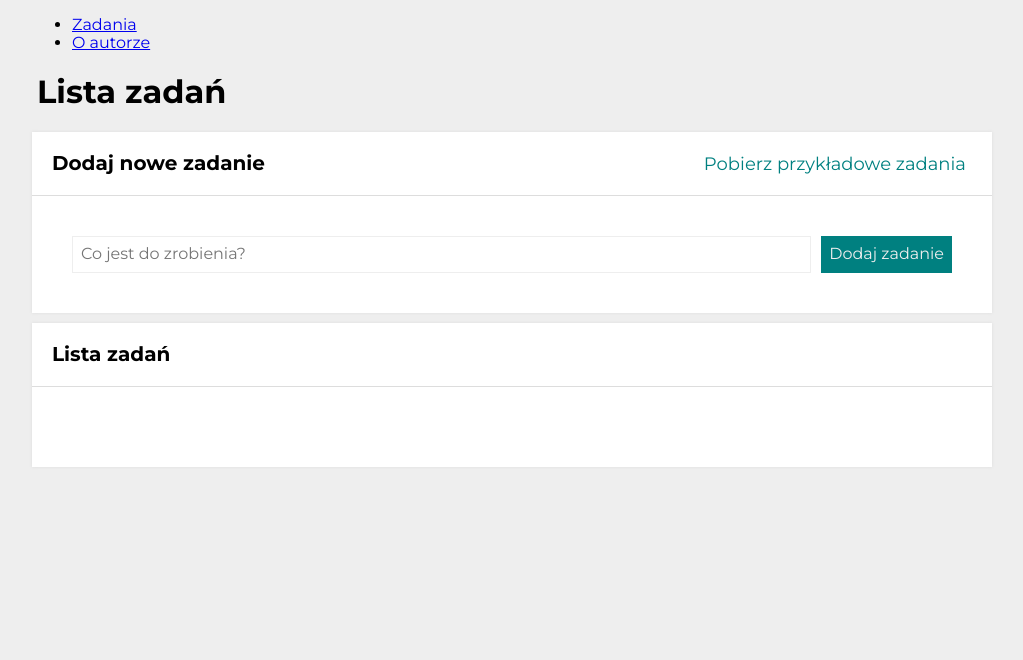
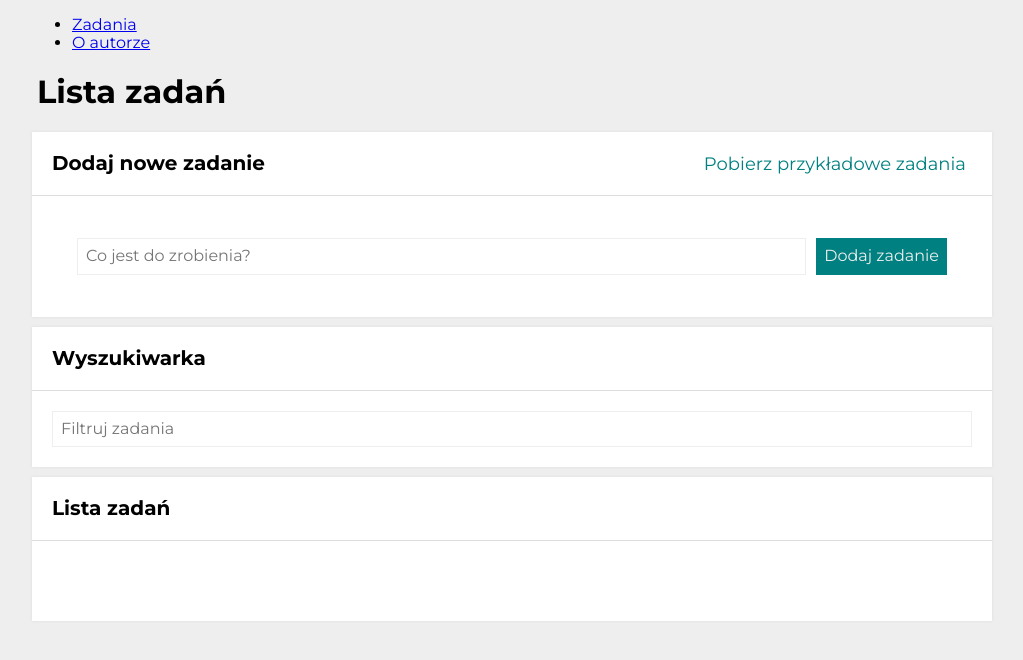
Before and after one commit to klarma/todo-list-react, a React (Create React App) app: page /#/zadania in a window 1280 px wide. Shown: the top 660 px of the page, without its empty margins (128-1151 px from the left). Built offline with nearby package versions, Linux system fonts and the light colour scheme.

Commit message:
search section added to application

```diff
--- a/src/App.js
+++ b/src/App.js
@@ -2,7 +2,6 @@
 import AuthorPage from "./features/author/AuthorPage";
 import TasksPage from "./features/tasks/TasksPage";
 import TaskPage from "./features/tasks/TaskPage";
-
 
 export const App = () => (
   <HashRouter>
@@ -16,7 +15,7 @@
         </li>
       </ul>
       <Switch>
-      <Route path="/zadania/:id">
+        <Route path="/zadania/:id">
           <TaskPage />
         </Route>
         <Route path="/zadania">
--- /dev/null
+++ b/src/features/tasks/Input/index.js
@@ -0,0 +1,8 @@
+import styled from "styled-components";
+
+const Input = styled.input`
+    padding: 8px;
+    border: 1px solid ${({ theme }) => theme.color.gallery};
+`;
+
+export default Input;
--- a/src/features/tasks/TasksPage/Form/index.js
+++ b/src/features/tasks/TasksPage/Form/index.js
@@ -1,8 +1,9 @@
 import { useState, useRef } from "react";
 import { useDispatch } from "react-redux";
 import { nanoid } from "@reduxjs/toolkit";
-import { StyledForm, Input, Button } from "./styled";
+import { StyledForm, Button } from "./styled";
 import { addTask } from "../../tasksSlice";
+import Input from "../../Input";
 
 const Form = () => {
     const [newTaskContent, setNewTaskContent] = useState("");
--- a/src/features/tasks/TasksPage/Form/styled.js
+++ b/src/features/tasks/TasksPage/Form/styled.js
@@ -5,17 +5,12 @@
     grid-template-columns: 1fr auto;
     grid-gap: 10px;
     padding: 20px;
-    /* margin: 2px 5px; */
+    margin: 2px 5px;
     background-color: ${({ theme }) => theme.color.white};
 
     @media(max-width: ${({ theme }) => theme.breakpoint.mobileMax}px){
         grid-template-columns: 1fr;
     }
-`;
-
-export const Input = styled.input`
-    padding: 8px;
-    border: 1px solid ${({ theme }) => theme.color.gallery};
 `;
 
 export const Button = styled.button`
--- /dev/null
+++ b/src/features/tasks/TasksPage/Search/index.js
@@ -0,0 +1,34 @@
+import { useLocation, useHistory } from "react-router-dom";
+import Input from "../../Input";
+import { Wrapper } from "./styled";
+import { searchQueryParamName } from "../searchQueryParamName";
+
+const Search = () => {
+    const location = useLocation();
+    const history = useHistory();
+    const query = (new URLSearchParams(location.search)).get(searchQueryParamName);
+
+    const onInputChange = ({ target }) => {
+        const searchParams = new URLSearchParams(location.search);
+
+        if (target.value.trim() === "") {
+            searchParams.delete(searchQueryParamName);
+        } else {
+            searchParams.set(searchQueryParamName, target.value);
+        };
+
+        history.push(`${location.pathname}?${searchParams.toString()}`);
+    };
+
+    return (
+        <Wrapper>
+            <Input
+                placeholder="Filtruj zadania"
+                value={query || ""}
+                onChange={onInputChange}
+            />
+        </Wrapper>
+    )
+};
+
+export default Search;
--- /dev/null
+++ b/src/features/tasks/TasksPage/Search/styled.js
@@ -0,0 +1,6 @@
+import styled from "styled-components";
+
+export const Wrapper = styled.div`
+    display: grid;
+    grid-template-columns: 1fr;
+`;
--- a/src/features/tasks/TasksPage/TaskList/index.js
+++ b/src/features/tasks/TasksPage/TaskList/index.js
@@ -1,10 +1,14 @@
 import { useSelector, useDispatch } from "react-redux";
-import { Link } from "react-router-dom";
-import { selectTasks, selectHideDone, toggleTaskDone, removeTask } from "../../tasksSlice";
+import { Link, useLocation } from "react-router-dom";
+import { selectTasksByQuery, selectHideDone, toggleTaskDone, removeTask } from "../../tasksSlice";
 import { List, Item, Content, Button } from "./styled";
+import { searchQueryParamName } from "../searchQueryParamName";
 
 const TaskList = () => {
-    const tasks = useSelector(selectTasks);
+    const location = useLocation();
+    const query = (new URLSearchParams(location.search)).get(searchQueryParamName);
+
+    const tasks = useSelector(state => selectTasksByQuery(state, query));
     const hideDone = useSelector(selectHideDone);
     const dispatch = useDispatch();
 
--- a/src/features/tasks/TasksPage/index.js
+++ b/src/features/tasks/TasksPage/index.js
@@ -5,6 +5,9 @@
 import Section from "../../../common/Container/Section";
 import Header from "../../../common/Container/Header";
 import Container from "../../../common/Container";
+import Search from "./Search";
+
+
 
 const TasksPage = () => (
   <>
@@ -17,6 +20,11 @@
       />
 
       <Section
+        title="Wyszukiwarka"
+        body={<Search />}
+      />
+
+      <Section
         title="Lista zadań"
         body={<TaskList />}
         extraHeaderContent={<Buttons />}
--- /dev/null
+++ b/src/features/tasks/TasksPage/searchQueryParamName.js
@@ -0,0 +1 @@
+export const searchQueryParamName = "szukaj";
--- a/src/features/tasks/tasksSlice.js
+++ b/src/features/tasks/tasksSlice.js
@@ -57,4 +57,14 @@
 export const getTaskById = (state, taskId) =>
     selectTasks(state).find(({ id }) => id === taskId);
 
+export const selectTasksByQuery = (state, query) => {
+    const tasks = selectTasks(state);
+    if (!query || query.trim() === "") {
+        return tasks;
+    };
+
+    return tasks.filter(({ content }) =>
+        content.toUpperCase().includes(query.trim().toUpperCase()));
+};
+
 export default tasksSlice.reducer;
```
